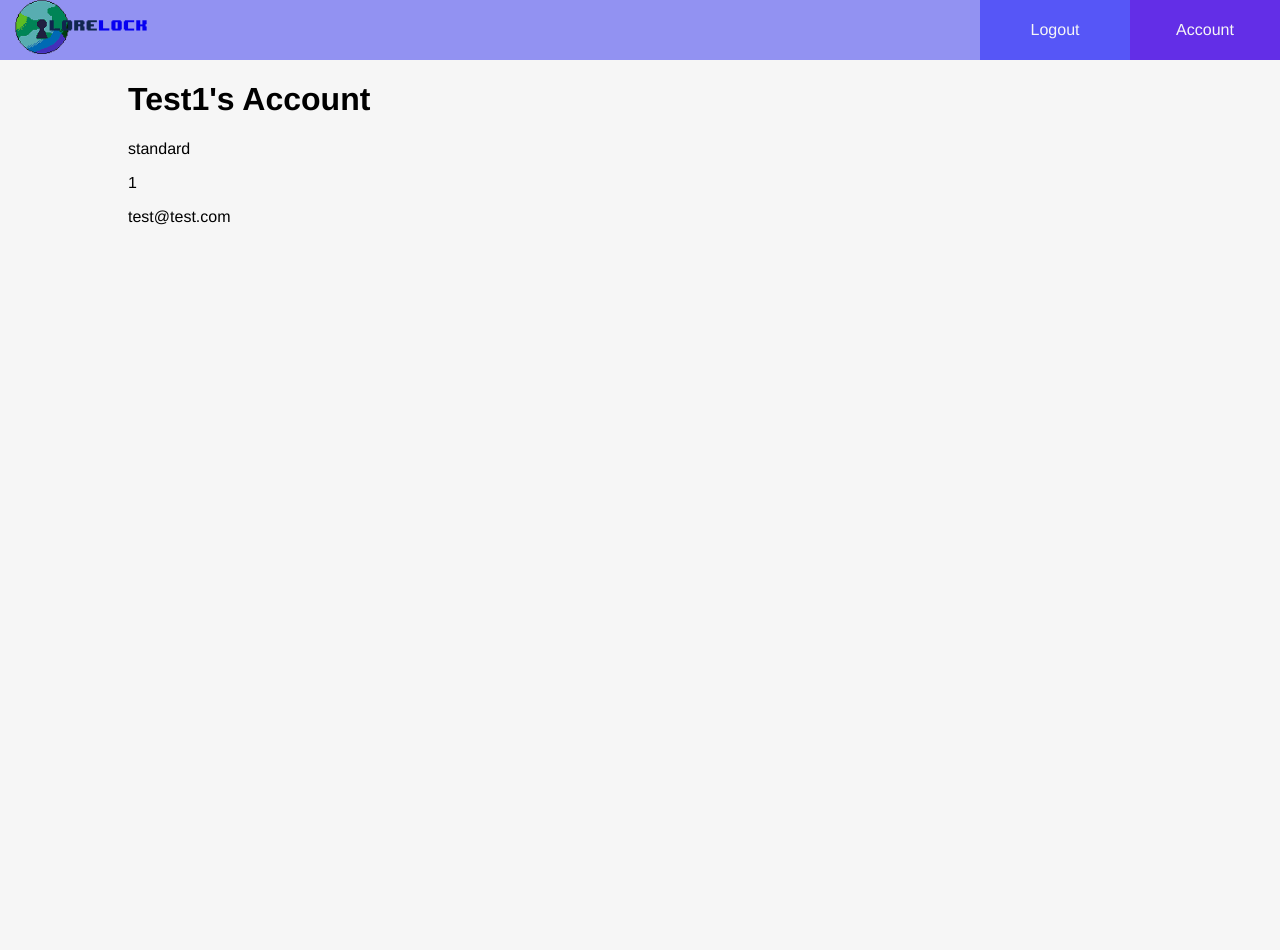
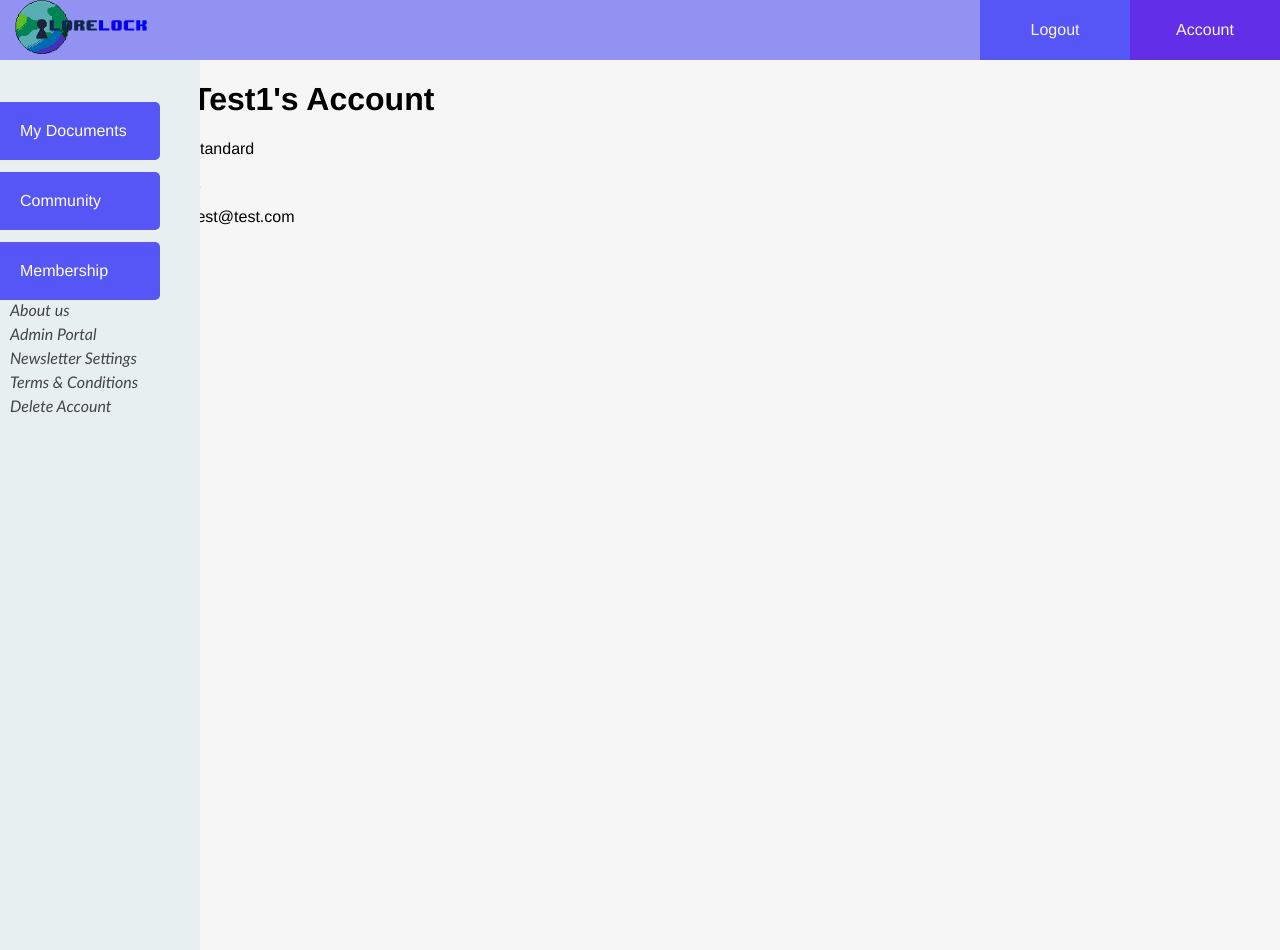
Before and after one commit to silas-hw/A2-Unit-5-Project, a Flask app: page /account/1 in a window 1280 px wide. Run offline with Flask 2, Linux system fonts and the light colour scheme; a user stored in the database is signed in; data comes from the database, SQL or seed files in the repository.

Commit message:
Add sidebar

```diff
--- a/flaskr/static/css/style.css
+++ b/flaskr/static/css/style.css
@@ -19,6 +19,10 @@ body {
     width: 100%;
     height: 100%;
     margin: 0 0 0 0;
+}
+
+a, a:visited, a:hover, a:active {
+    color: inherit;
 }
 
 input {
@@ -230,8 +234,51 @@ div.navbar-register {
 }
 
 div.content {
-    width:80%;
+    width:70%;
     margin: auto;
+}
+
+/* sidebar */
+
+div.sidebar {
+    position: fixed;
+
+    float: left;
+    padding-top: 30px;
+
+    height: 100%;
+    width: 200px;
+
+    background-color: var(--secondary-background-color);
+
+}
+
+div.sidebar > a {
+    display: block;
+
+    margin-left: 10px;
+    margin-top: 5px;
+    color: rgb(68, 68, 68);
+
+    font-family:'Gill Sans', 'Gill Sans MT', Calibri, 'Trebuchet MS', sans-serif;
+    font-weight: 400;
+
+}
+
+div.sidebar-widget {
+    border-radius: 0px var(--main-border-radius) var(--main-border-radius) 0px;
+    background-color: var(--primary-highlight-color);
+    color: white;
+
+    width: 60%;
+
+    padding: 20px;
+    margin-top: 12px;
+    float: left;
+}
+
+div.sidebar-widget > a {
+    text-decoration: none;
 }
 
 /*
--- a/flaskr/templates/base.html
+++ b/flaskr/templates/base.html
@@ -38,6 +38,30 @@
         {% endif %}
     </div>
 
+    {% if 'loggedin' in session %}
+
+    <div class="sidebar">
+        <div class="sidebar-widget">
+            <a href="{{ url_for('documents.my_documents') }}">My Documents</a>
+        </div>
+
+        <div class="sidebar-widget">
+            <a>Community</a>
+        </div>
+
+        <div class="sidebar-widget">
+            <a>Membership</a>
+        </div>
+
+        <a><i>About us</i></a>
+        <a><i>Admin Portal</i></a>
+        <a><i>Newsletter Settings</i></a>
+        <a><i>Terms & Conditions</i></a>
+        <a><i>Delete Account</i></a>
+    </div>
+
+    {% endif %}
+
     {% block outer %}
     {% endblock %}
 
```
